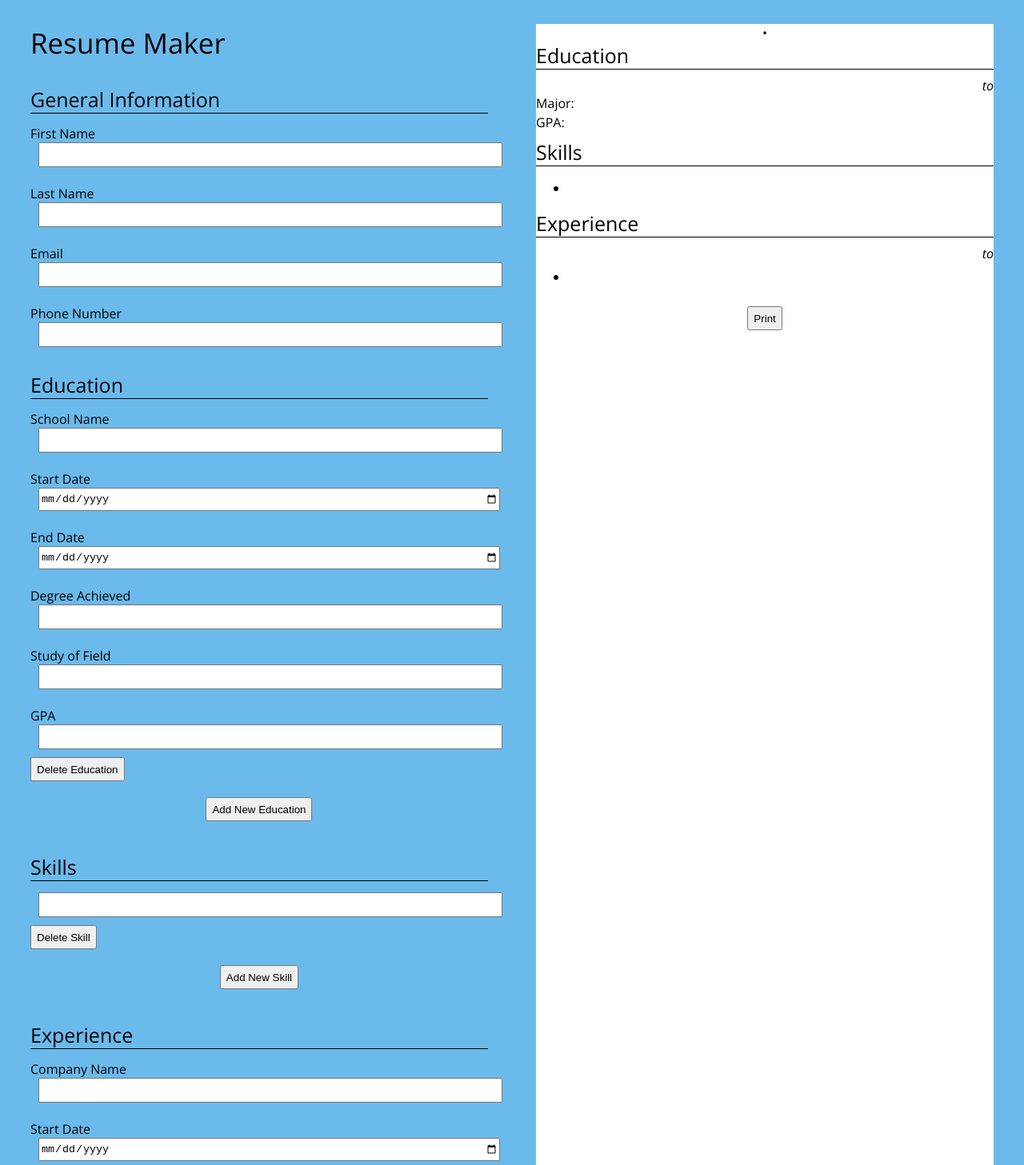
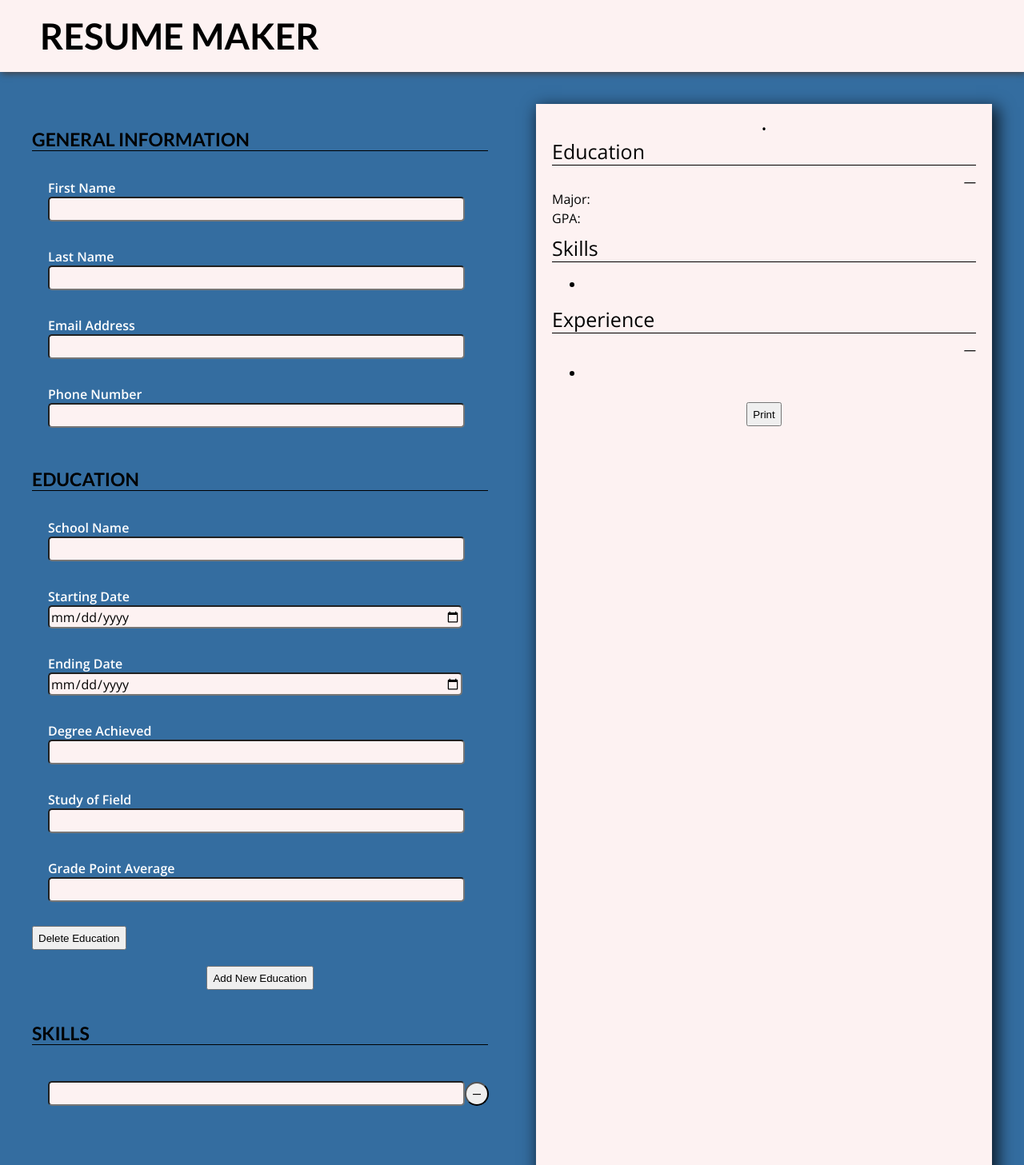
Before and after one commit to jennyyi78/cv-application, a React (Create React App) app: page / in a window 1280 px wide. Shown: the top 1457 px of the page at 80% size. Built offline with nearby package versions, Linux system fonts and the light colour scheme.

Commit message:
Add styling

```diff
--- a/src/components/CVForm.js
+++ b/src/components/CVForm.js
@@ -176,7 +176,7 @@ class Form extends Component {
   deleteForm = (event) => {
     const { totalEducation, totalExperience, totalSkills } = this.state;
 
-    switch (event.target.className) {
+    switch (event.target.classList[0]) {
       case 'delete-education-info': {
         this.setState({
           totalEducation: totalEducation.filter((educationInfo) => educationInfo.index !== event.target.getAttribute('data-index')),
@@ -230,10 +230,11 @@ class Form extends Component {
 
     return (
       <div className="main-container">
-        <div className="cv-form-container">
         <div className="form-header">
           Resume Maker
         </div>
+        <div className="sub-container">
+          <div className="cv-form-container">
             <div className="form-section-title">
               General Information
             </div>
@@ -263,7 +264,7 @@ class Form extends Component {
               </label>
 
               <label htmlFor="email">
-              Email
+                Email Address
                 <input
                   onBlur={this.handleChange}
                   defaultValue={generalInfo.email}
@@ -310,7 +311,7 @@ class Form extends Component {
                   </label>
 
                   <label htmlFor="schoolDateFrom">
-                  Start Date
+                    Starting Date
                     <input
                       onBlur={this.handleChange}
                       defaultValue={educationInfo.schoolDateFrom}
@@ -323,7 +324,7 @@ class Form extends Component {
                   </label>
 
                   <label htmlFor="schoolDateTo">
-                  End Date
+                    Ending Date
                     <input
                       onBlur={this.handleChange}
                       defaultValue={educationInfo.schoolDateTo}
@@ -361,7 +362,7 @@ class Form extends Component {
                   </label>
 
                   <label htmlFor="GPA">
-                  GPA
+                    Grade Point Average
                     <input
                       onBlur={this.handleChange}
                       defaultValue={educationInfo.GPA}
@@ -396,7 +397,9 @@ class Form extends Component {
                       data-index={skill.index}
                       onKeyDown={this.enterToSubmit}
                     />
-                  <button type="button" id="skill" data-index={skill.index} className="delete-skills-info" onClick={this.deleteForm}>Delete Skill</button>
+                    <button type="button" id="skill" data-index={skill.index} className="delete-skills-info delete-entry" onClick={this.deleteForm}>
+                      &mdash;
+                    </button>
                   </div>
                 ))}
               </label>
@@ -424,7 +427,7 @@ class Form extends Component {
                   </label>
 
                   <label htmlFor="workDateFrom">
-                  Start Date
+                    Starting Date
                     <input
                       onBlur={this.handleChange}
                       defaultValue={experienceInfo.workDateFrom}
@@ -437,7 +440,7 @@ class Form extends Component {
                   </label>
 
                   <label htmlFor="workDateTo">
-                  End Date
+                    Ending Date
                     <input
                       onBlur={this.handleChange}
                       defaultValue={experienceInfo.workDateTo}
@@ -477,7 +480,9 @@ class Form extends Component {
                             data-task-index={task.index}
                             onKeyDown={this.enterToSubmit}
                           />
-                        <button type="button" id="tasks" data-index={experienceInfo.index} data-task-index={task.index} className="delete-tasks-info" onClick={this.deleteForm}>Delete Task</button>
+                          <button type="button" id="tasks" data-index={experienceInfo.index} data-task-index={task.index} className="delete-tasks-info delete-entry" onClick={this.deleteForm}>
+                            &mdash;
+                          </button>
                         </div>
 
                       ))}
@@ -504,6 +509,7 @@ class Form extends Component {
           </div>
 
         </div>
+      </div>
     );
   }
 }
--- a/src/components/EducationInfo.js
+++ b/src/components/EducationInfo.js
@@ -17,7 +17,8 @@ const EducationInfo = (props) => {
             <p className="date-title">
               {educationInfo.schoolDateFrom}
               {' '}
-              to
+              &mdash;
+
               {' '}
               {educationInfo.schoolDateTo}
               {' '}
--- a/src/components/ExperienceInfo.js
+++ b/src/components/ExperienceInfo.js
@@ -17,7 +17,7 @@ const ExperienceInfo = (props) => {
             <p className="date-title">
               {experienceInfo.workDateFrom}
               {' '}
-              to
+              &mdash;
               {' '}
               {experienceInfo.workDateTo}
               {' '}
--- a/src/components/GeneralInfo.js
+++ b/src/components/GeneralInfo.js
@@ -2,7 +2,6 @@ import React from 'react';
 
 const GeneralInfo = (props) => {
   const { generalInfo } = props;
-
   return (
     <div className="general-info">
       <div className="name-header">
--- a/src/styles/app.css
+++ b/src/styles/app.css
@@ -1,16 +1,36 @@
 @import url('https://fonts.googleapis.com/css2?family=Alegreya+Sans+SC:wght@300&display=swap');
 @import url('https://fonts.googleapis.com/css2?family=Open+Sans:ital,wght@0,300;0,400;0,600;1,400&display=swap');
+@import url('https://fonts.googleapis.com/css2?family=Lato:wght@700&display=swap');
 
 body {
-    background-color: #6BBAEC;
+    background-color: #346da0;
+    margin: 0;
 }
 
 .main-container {
+    display: flex;
+    flex-direction: column;
+}
+
+.form-header {
+    font-size: 45px;
+    color: black;
+    background-color: #fdf2f2;
+    width: 100%;
+    height: 70px;
+    padding-top: 20px;
+    line-height: 50px;
+    text-indent: 50px;
+    box-shadow: 2px 2px 8px rgb(70, 66, 66);
+    font-family: 'Lato', sans-serif;
+    text-transform: uppercase;
+}
+
+.sub-container {
     display: grid;
     grid-template-columns: 1fr 1fr;
-    font-family: 'Open Sans', sans-serif;
     gap: 5%;
-    margin: 30px;
+    margin: 40px;
 }
 
 .cv-form-container {
@@ -18,27 +38,35 @@ body {
     flex-direction: column;
     flex-wrap: wrap;
     justify-content: center;
+    font-family: 'Open Sans', sans-serif;
+    color: white;
+    font-weight: 600;
 }
 
 
-.form-header {
-    font-size: 35px;
-
-}
-
 .form-section-title {
-    font-size: 25px;
+    font-size: 23px;
     border-bottom: solid;
     border-width: 1px;
-    margin-bottom: -30px;
     margin-top: 30px;
+    color: black;
+    font-family: 'Lato', sans-serif;
+    text-transform: uppercase;
 }
 
 input {
-    width: 100%;
+    width: 90%;
     height: 25px;
-    margin-left: 10px;
-    clear: both;
+    clear: left;
+    border-radius: 5px;
+    font-size: 16px;
+    margin-top: 3px;
+    font-family: 'Open Sans', sans-serif;
+    background-color: #fdf2f2;
+}
+
+input:focus {
+    outline: none;
 }
 
 label:before {
@@ -49,6 +77,11 @@ label:before {
 label {
     line-height: 1;
     margin-bottom: 20px;
+    display: inline-block;
+    margin-left: 20px;
+    clear: left;
+    width: 100%;
+
 }
 
 button {
@@ -57,6 +90,21 @@ button {
     margin-right: auto;
     margin-top: 10px;
     margin-bottom: 10px;
+
+}
+
+button:focus {
+    outline: none;
+}
+
+.delete-entry {
+    position: relative;
+    bottom: 2px;
+    border-radius: 50%;
+    width: 30px;
+    font-size: 10px;
+    font-weight: 600;
+    height: 30px;
 }
 
 .add-task {
@@ -68,7 +116,10 @@ button {
     display: flex;
     flex-direction: column;
     flex-wrap: wrap;
-    background-color: white;
+    background-color:#fdf2f2;
+    box-shadow: 5px 7px 19px 3px rgba(0,0,0,0.74);
+    font-family: 'Open Sans', sans-serif;
+    padding: 20px;
 }
 .general-info {
     display: flex;
@@ -78,7 +129,7 @@ button {
 }
 
 .name-header {
-    font-size: 50px;
+    font-size: 45px;
     font-family: 'Alegreya Sans SC', sans-serif;
 }
 
@@ -120,13 +171,21 @@ p {
 
 @media print {
     .cv-form-container{
-      display:none;
+      display: none;
+    }
+
+    .form-header{
+        display: none;
     }
     .print-button {
         display: none;
     }
-    .main-container {
+    .sub-container {
         display: block;
+    }
+
+    .resume-container {
+        box-shadow: none;
     }
     @page { margin: 0; }
   }
```
Also changed, not shown: 1 other file (tests, documents, lock files or other folders). Lines whose indentation alone changed are shown as unchanged.
